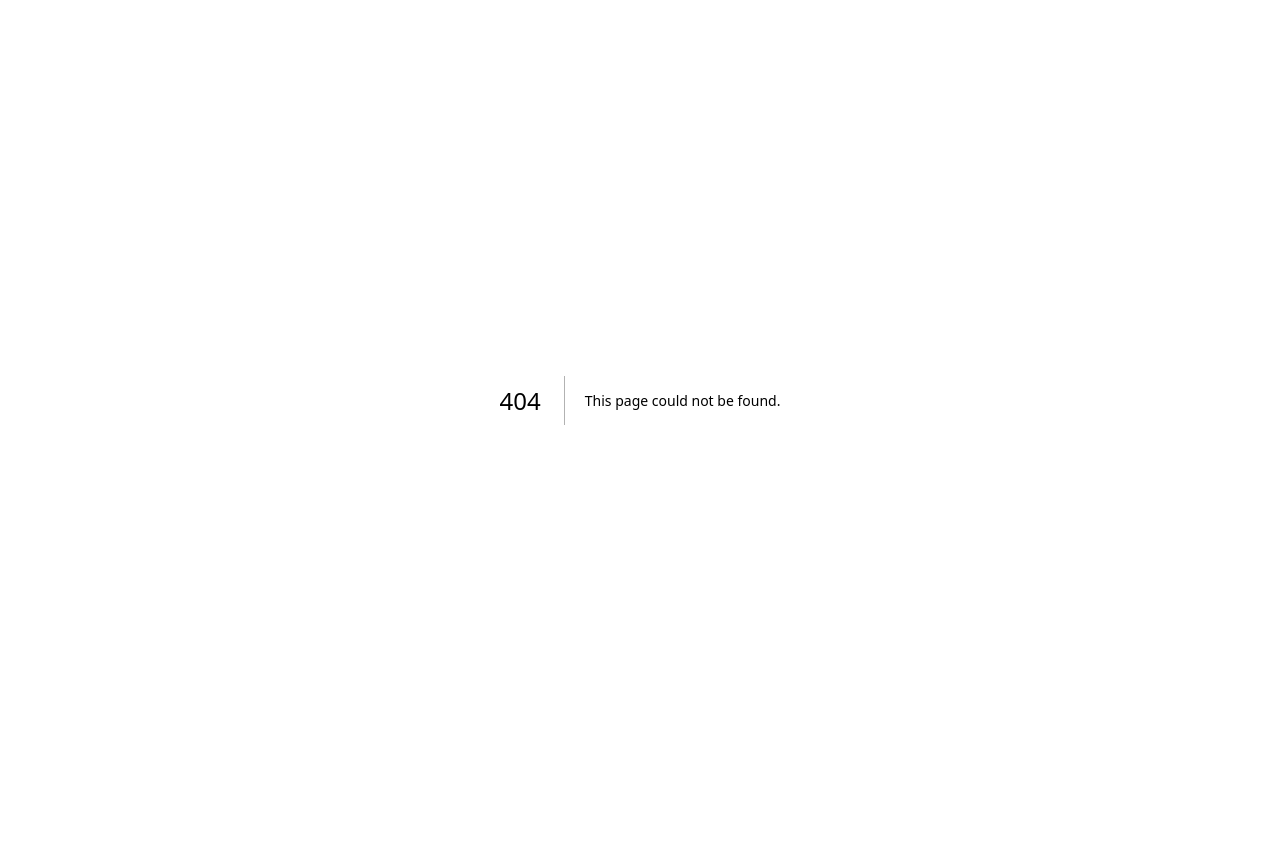
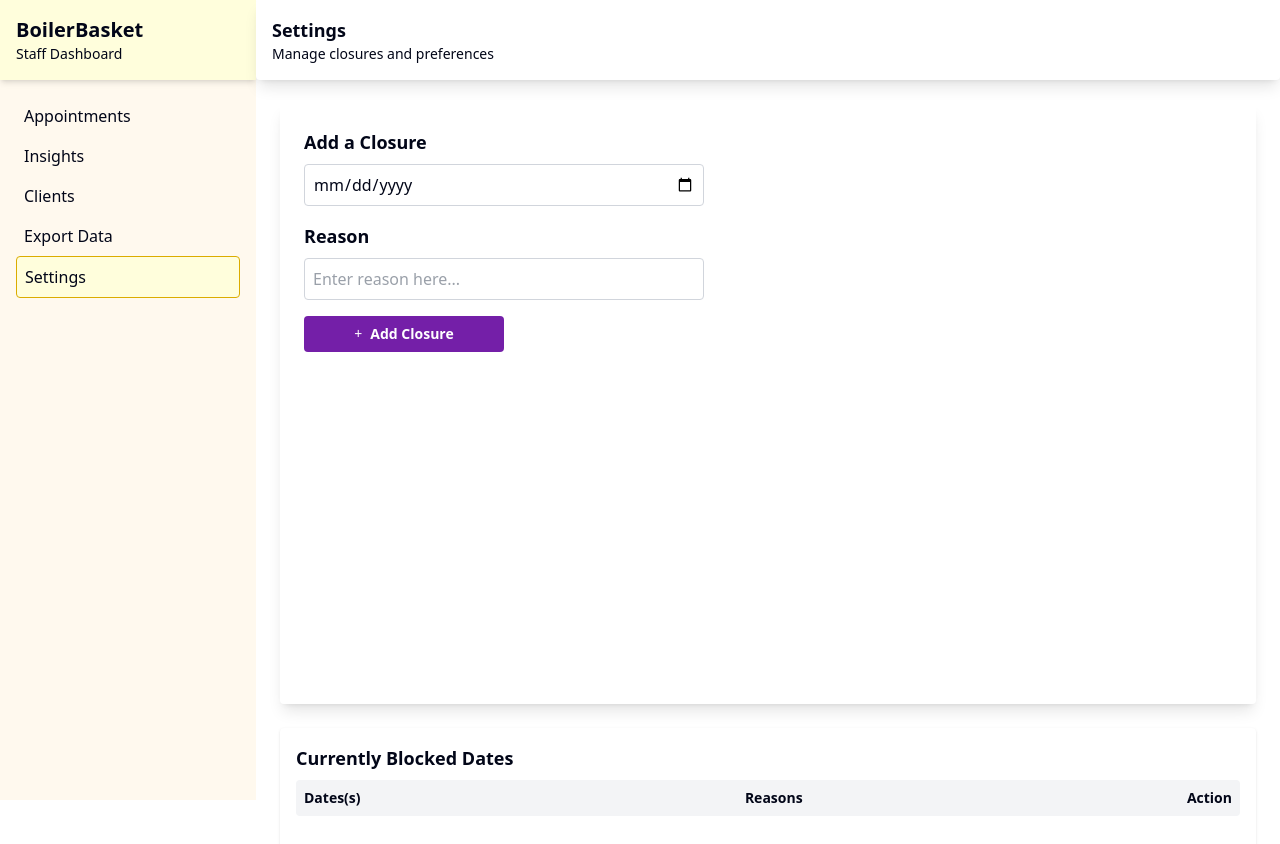
Before and after one commit to vivankumarr/boilerbasket, a Next.js app: page /src/app/admin/settings in a window 1280 px wide. Before the commit this address had no page. Shown: the top 844 px of the page. Before the commit the page ends 800 px from the top, so only its background shows below. Built offline with nearby package versions, Linux system fonts and the light colour scheme.

Commit message:
feat: Move settings page to new admin/settings folder structure

```diff
--- /dev/null
+++ b/src/app/src/app/admin/settings/page.js
@@ -0,0 +1,61 @@
+export default function Page() {
+  return (
+    <div className="flex h-screen">
+      {/* Sidebar */}
+      <div className="w-64 bg-[#FFF9EE] p-4">
+        {/*top boilerbasket title*/}
+        <div className="bg-[#FFFEDC] p-4 -m-4 shadow-md">
+            <h1 className="font-bold text-xl">BoilerBasket</h1>
+            <h2 className="text-sm">Staff Dashboard</h2>
+        </div>
+
+        {/* Menu items */}
+        <ul className='mt-8'>
+          <li className="py-2 px-2 rounded hover:bg-[#FFFEDC] cursor-pointer">Appointments</li>
+          <li className="py-2 px-2 rounded hover:bg-[#FFFEDC] cursor-pointer">Insights</li>
+          <li className="py-2 px-2 rounded hover:bg-[#FFFEDC] cursor-pointer">Clients</li>
+          <li className="py-2 px-2 rounded hover:bg-[#FFFEDC] cursor-pointer ">Export Data</li>
+          <li className="py-2 px-2 rounded border border-[#DBAC00] bg-[#FFFEDC] cursor-pointer">Settings</li>
+        </ul>
+      </div>
+
+      {/* MAIN content: settings stuff goes here */}
+      <div className="flex-1 h-screen">
+        {/* Top box for settings title */}
+        <div className="bg-[#FFFFFF] p-4 rounded mb-6 shadow-lg">
+          <h1 className="font-bold text-lg">Settings</h1>
+          <p className="text-sm">Manage closures and preferences</p>
+        </div>
+        {/* Large Box */}
+          {/* Calendar input */}
+        <div className="bg-white rounded p-6 m-6 h-3/4 shadow-lg">
+          <h2 className="font-bold text-lg mb-2">Add a Closure</h2>
+
+          <input type='date' className="w-100 p-2 mb-4 border border-gray-300 rounded bg-white text-white-700"/>
+            {/* reason input */}
+          <p className="font-bold text-lg mb-2">Reason</p>
+          <input type="text" placeholder="Enter reason here..."
+          className="w-100 p-2 mb-4 border border-gray-300 rounded bg-white text-gray-700 block"/>
+            {/* Add closure button*/}
+          <button className="bg-[#741FA8] w-50 text-white px-4 py-2 rounded flex items-center justify-center gap-2 hover:bg-purple-800">
+            <span className="text-sm font-normal">+</span>
+            <span className="text-sm font-semibold">Add Closure</span>
+          </button>
+
+        </div>
+        {/* Small Box */}
+        <div className="bg-white rounded p-4 m-6 h-32 shadow">
+          <h2 className="font-bold text-lg mb-2">Currently Blocked Dates</h2>
+
+          {/* grey header row */}
+          <div className = 'bg-gray-100 p-2 rounded flex justify-between font-semibold text-sm'>
+            <span>Dates(s)</span>
+            <span>Reasons</span>
+            <span>Action</span>
+          </div>
+        </div>
+
+      </div>
+    </div>
+  );
+}
```
